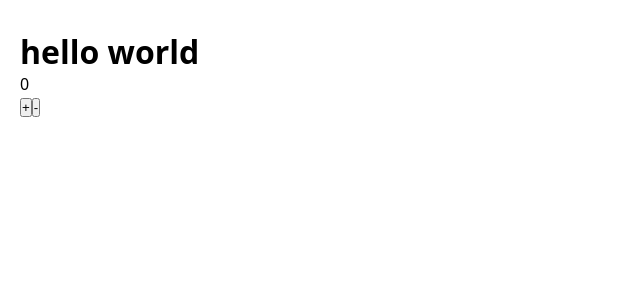
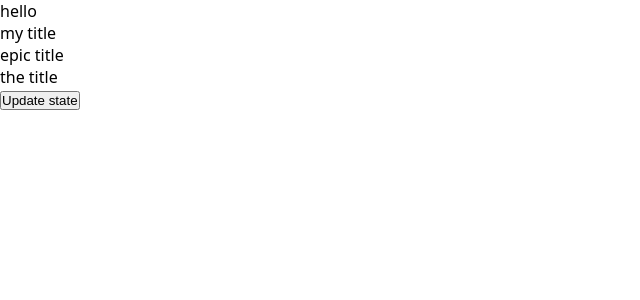
Before and after one commit to netrolite/TS-react, a React (Vite) app: page / in a window 1280 px wide. Shown: the top 300 px of the page, without its empty margins (0-640 px from the left). Built offline with nearby package versions, Linux system fonts and the light colour scheme.

Commit message:
React.FC and typing props

```diff
--- a/src/App.tsx
+++ b/src/App.tsx
@@ -1,52 +1,31 @@
-import { useEffect, useState } from "react"
+import { useState } from "react";
+import { Card } from "./components/Card";
 
-export default function App() {
-  const [counter, setCounter] = useState(0);
-  const [keysPressed, setKeysPressed] = useState([] as string[]);
+export const App = () => {
+  const [state, setState] = useState<number>(0);
 
-  useEffect(() => {
-    window.addEventListener("keydown", handleKeydown)
-    return () => {
-      window.removeEventListener("keydown", handleKeydown);
-    }
-  }, [])
-  useEffect(() => scrollIfKeysPressedIsOffscreen());
+  const titles = ["hello", "my title", "epic title", "the title"];
 
+  const cardsNodes = titles.map((title, i) => (
+    <Card
+      obj={{ firstName: "matvey", phoneNumber: Math.random() * 1000000 }}
+      title={title}
+      key={i}
+    />
+  ));
 
-  function incrementCount() {
-    setCounter(prevState => prevState + 1);
-  }
-  function decrementCount() {
-    setCounter(prevState => prevState - 1);
+  function updateState() {
+    setState(Math.random());
   }
 
-  function handleKeydown(e: KeyboardEvent) {
-    if (e.key === "+") incrementCount();
-    else if (e.key === "-") decrementCount();
-    setKeysPressed(prevState => [...prevState, e.key])
-  }
-
-  const keysPressedNode = keysPressed.map((key, i) => (
-    <li key={i}>{key}</li>
-  ))
-
-    return (
-      <div id="app">
-      <h1>hello world</h1>
-      <div className="counter">{counter}</div>
-      <button onClick={ incrementCount }>+</button>
-      <button onClick={ decrementCount }>-</button>
-      <div className="keys-pressed">
-        <ol>{keysPressedNode}</ol>
+  return (
+    <div className="app">
+      <div className="cards">
+        {cardsNodes}
       </div>
+      <button onClick={updateState}>
+        Update state
+      </button>
     </div>
   )
 }
-
-function scrollIfKeysPressedIsOffscreen() {
-  const appNode = document.querySelector("#app") as HTMLDivElement;
-  const appHeight = appNode.offsetHeight;
-  if (appHeight > window.innerHeight) {
-    window.scrollTo(0, appHeight)
-  }
-}
--- /dev/null
+++ b/src/components/Card.tsx
@@ -0,0 +1,16 @@
+interface IProps {
+  title: string,
+  obj: {
+    firstName: string,
+    phoneNumber: number
+  }
+}
+
+export const Card: React.FC<IProps> = ({ title, obj }) => {
+  console.log(obj);
+  return (
+    <div className="card">
+      {title}
+    </div>
+  )
+}
--- a/src/main.tsx
+++ b/src/main.tsx
@@ -1,7 +1,7 @@
+import './styles/index.css'
 import React from 'react'
 import ReactDOM from 'react-dom/client'
-import App from './App'
-import './index.css'
+import { App } from './App'
 
 ReactDOM.createRoot(document.getElementById('root') as HTMLElement).render(
   <React.StrictMode>
```
Also changed, not shown: src/styles/index.css (renamed from src/index.css).
